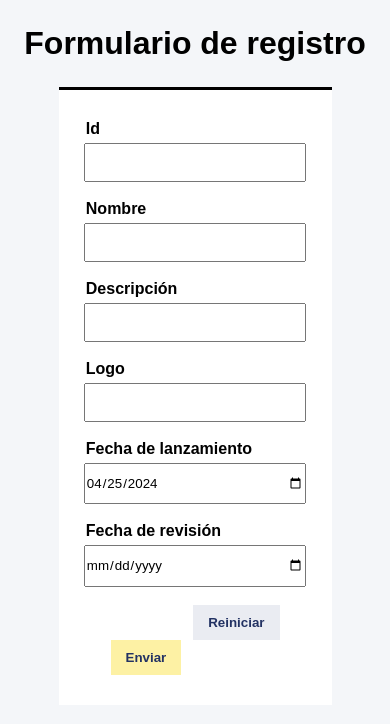
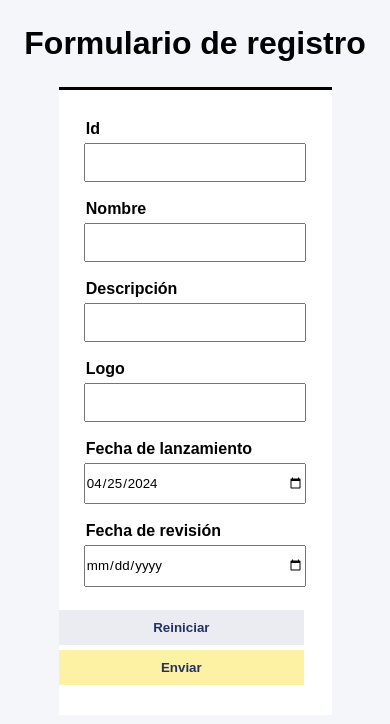
Before and after one commit to Mr-Chars/prueba-tecnica-banco-angular, an Angular app: page /manage-product in a window 390 px wide. Shown: the top 724 px of the page. Built offline with nearby package versions, Linux system fonts and the light colour scheme.

Commit message:
update responsive design

```diff
--- a/src/app/pages/manage-product/manage-product.component.css
+++ b/src/app/pages/manage-product/manage-product.component.css
@@ -84,3 +84,18 @@
         width: 50%;
     }
 }
+
+@media (max-width:768px) {
+
+    .container-btn-restart button,
+    .container-btn-send button {
+        right: unset;
+        left: unset;
+        width: 90%;
+        margin-top: 5px;
+    }
+
+    .container-btn-restart {
+        text-align: unset;
+    }
+}
--- a/src/app/pages/products/products.component.css
+++ b/src/app/pages/products/products.component.css
@@ -21,35 +21,10 @@
     position: absolute;
 }
 
-.container-table table thead {
-    background-color: #F4F6F9;
-}
-
-.container-table table thead tr th {
-    padding: 10px 0;
-}
-
-.container-table table tbody tr td {
-    padding: 15px 0;
-}
-
 .input-search {
     padding: 5px 2px;
     border: 3px solid #D9DBDE;
     border-radius: 6px;
-}
-
-.container-table {
-    width: 80%;
-    margin: auto;
-    background-color: #fff;
-    padding-top: 20px;
-    padding-bottom: 40px;
-}
-
-.container-table table {
-    border: 1px solid #F4F6F9;
-    margin-bottom: 40px !important;
 }
 
 .select-pagination {
@@ -59,12 +34,6 @@
 
 .container-options {
     position: relative;
-}
-
-.container-table table,
-.container-options {
-    width: 95%;
-    margin: auto;
 }
 
 .ul-list-options-dropdown {
@@ -89,3 +58,43 @@
     padding: 5px 0px;
     cursor: pointer;
 }
+
+.container-table {
+    width: 80%;
+    margin: auto;
+    background-color: #fff;
+    padding-top: 20px;
+    padding-bottom: 40px;
+    overflow-x: auto;
+}
+
+.container-table table {
+    border: 1px solid #F4F6F9;
+    margin-bottom: 40px !important;
+}
+
+.container-table table,
+.container-options {
+    width: 95%;
+    margin: auto;
+}
+
+.container-table table thead {
+    background-color: #F4F6F9;
+}
+
+.container-table table thead tr th {
+    padding: 10px 0;
+}
+
+.container-table table tbody tr td {
+    padding: 15px 0;
+}
+
+/* tablet breakpoint */
+@media (max-width:1270px) {
+
+    .container-table table {
+        width: 1000px;
+    }
+}
```
